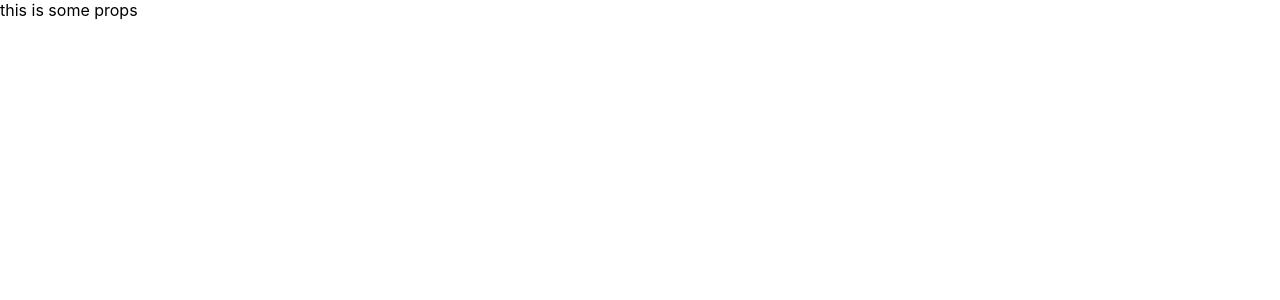
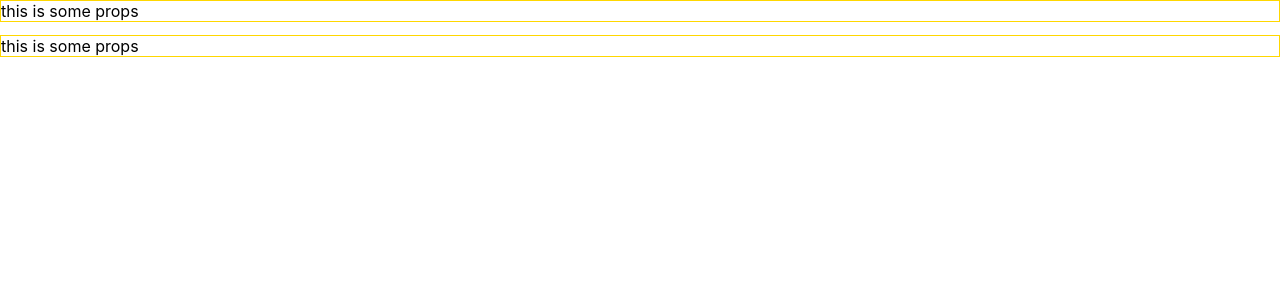
Before and after one commit to lucasportella/react-typescript, a React (Create React App) app: page / in a window 1280 px wide. Shown: the top 300 px of the page. Built offline with nearby package versions, Linux system fonts and the light colour scheme.

Commit message:
typing optinal props

```diff
--- a/src/App.tsx
+++ b/src/App.tsx
@@ -1,11 +1,13 @@
 import React from 'react';
 import PropsExample from './typescriptExamples/PropsSimpleExample';
+import OptionalPropExample from './typescriptExamples/OptinalPropExample';
 
 
 function App() {
   return (
     <div >
       <PropsExample someProps='this is some props'/>
+      <OptionalPropExample someProps='this is some props'/>
     </div>
   );
 }
--- a/src/index.css
+++ b/src/index.css
@@ -11,3 +11,8 @@ code {
   font-family: source-code-pro, Menlo, Monaco, Consolas, 'Courier New',
     monospace;
 }
+
+section {
+  border: solid gold 1px;
+  margin-bottom: 1%;
+}
--- /dev/null
+++ b/src/typescriptExamples/OptinalPropExample.tsx
@@ -0,0 +1,16 @@
+import React from "react";
+
+interface ComponentProps {
+    someProps: string;
+    optionalProp?: string;
+    // the "?" symbol makes the prop optional, the component OptinalPropExample is passed in the App component only with the someProps prop, but because the optionalProp is optional, typescript doesn't raise an error
+}
+
+const OptionalPropExample = ({someProps, optionalProp}: ComponentProps) => {
+ return <section>
+     <div>{someProps}</div>
+     <div>{optionalProp}</div>
+ </section>
+}
+
+export default OptionalPropExample
--- a/src/typescriptExamples/PropsSimpleExample.tsx
+++ b/src/typescriptExamples/PropsSimpleExample.tsx
@@ -5,7 +5,7 @@ interface ComponentProps {
 }
 
 const PropsSimpleExample = ({someProps}: ComponentProps) => {
- return <div>{someProps}</div>
+ return <section>{someProps}</section>
 }
 
 export default PropsSimpleExample
```
